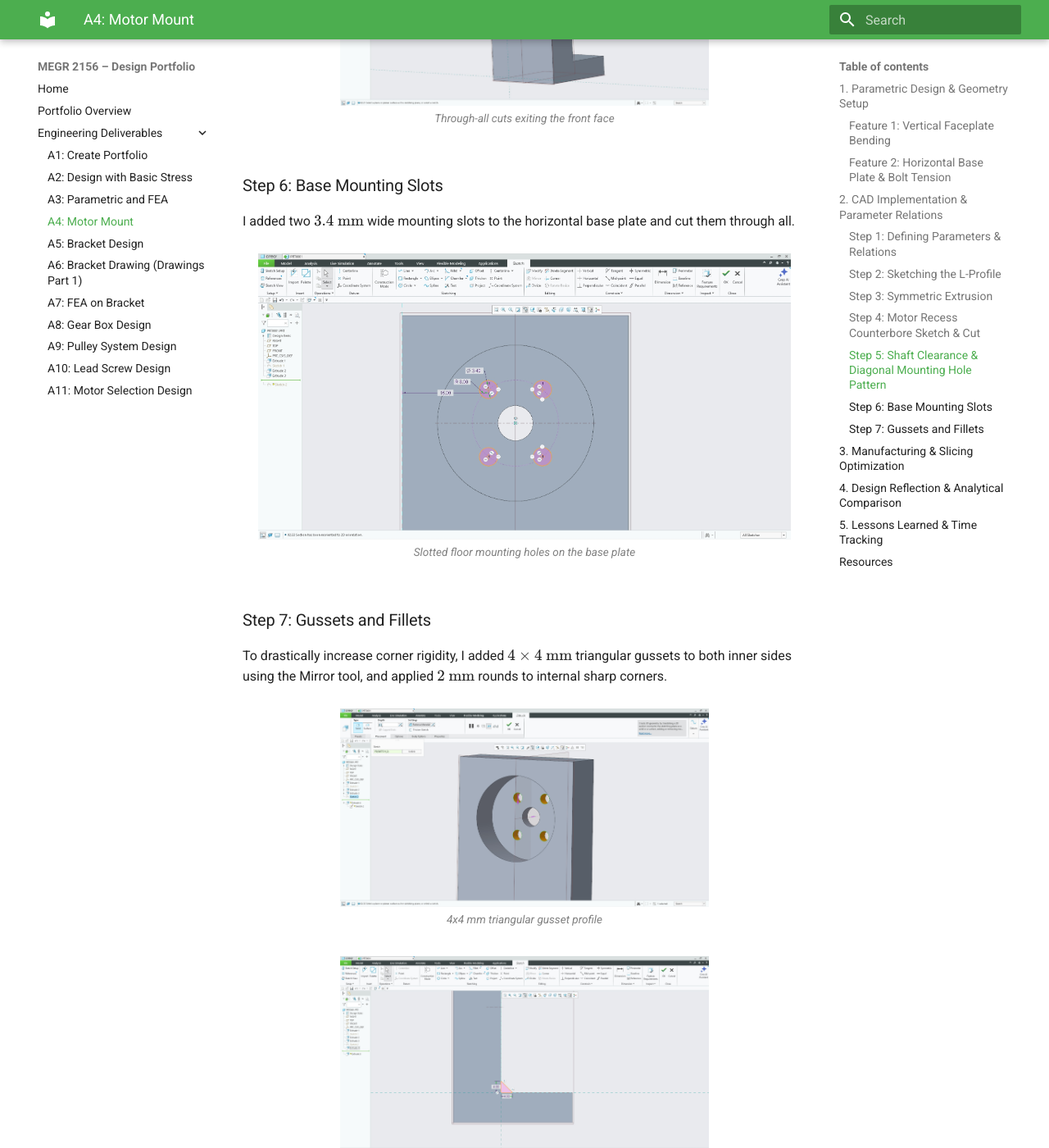
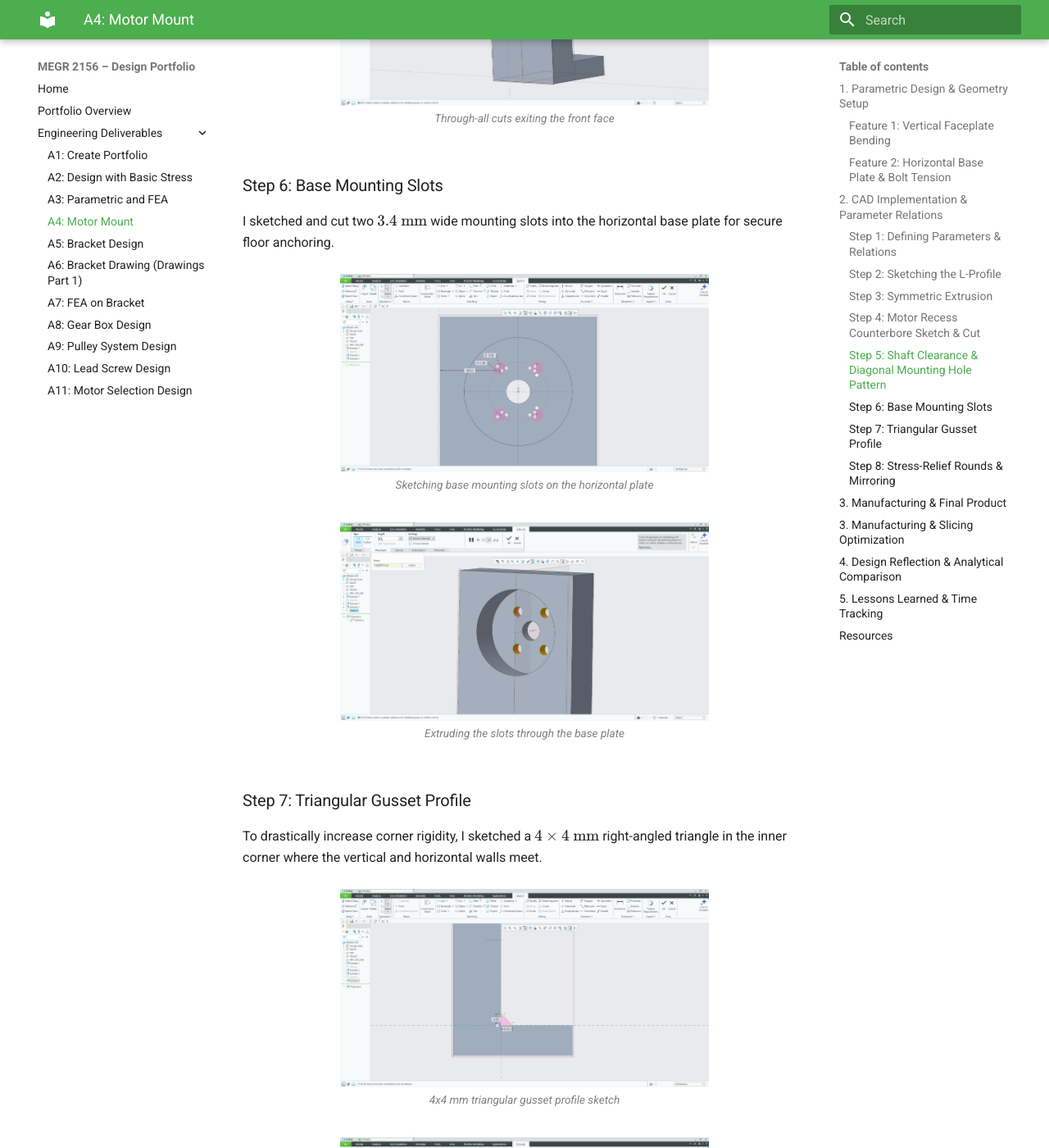
Before and after one commit to rhoang628/megr2156-portfolio, an MkDocs documentation site: the page built from docs/assignments/A04/index.md, in a window 1280 px wide and 1400 px high, scrolled down 4229 px. Shown: the whole window at 82% size. Built offline with MkDocs 1.6.1 and Material for MkDocs 9.7.7, drawn with Linux system fonts in a browser that asks for light colours; some of the changed text lies outside the part shown.

Commit message:
Revise mounting slots and gusset descriptions
Updated descriptions for mounting slots and gussets, added stress-relief rounds, and included final product details.

```diff
--- a/docs/assignments/A04/index.md
+++ b/docs/assignments/A04/index.md
@@ -96,40 +96,69 @@ On the floor of the recess pocket, I added a $6.5\text{ mm}$ central shaft hole
 </div>
 
 ### Step 6: Base Mounting Slots
-I added two $3.4\text{ mm}$ wide mounting slots to the horizontal base plate and cut them through all.
+I sketched and cut two $3.4\text{ mm}$ wide mounting slots into the horizontal base plate for secure floor anchoring.
 
 <div align="center">
   <figure style="display: inline-block; margin: 10px; vertical-align: top;">
-    <img src="Screenshot_8.jpg" alt="Base Mounting Slots" width="650">
+    <img src="Screenshot_8.jpg" alt="Base Mounting Slots Sketch" width="450">
     <figcaption style="font-size: 0.85em; color: gray; margin-top: 5px;">
-      Slotted floor mounting holes on the base plate
+      Sketching base mounting slots on the horizontal plate
+    </figcaption>
+  </figure>
+  <figure style="display: inline-block; margin: 10px; vertical-align: top;">
+    <img src="Screenshot_9.jpg" alt="Base Mounting Slots Extrude" width="450">
+    <figcaption style="font-size: 0.85em; color: gray; margin-top: 5px;">
+      Extruding the slots through the base plate
     </figcaption>
   </figure>
 </div>
 
-### Step 7: Gussets and Fillets
-To drastically increase corner rigidity, I added $4 \times 4\text{ mm}$ triangular gussets to both inner sides using the Mirror tool, and applied $2\text{ mm}$ rounds to internal sharp corners.
+### Step 7: Triangular Gusset Profile
+To drastically increase corner rigidity, I sketched a $4 \times 4\text{ mm}$ right-angled triangle in the inner corner where the vertical and horizontal walls meet.
 
 <div align="center">
   <figure style="display: inline-block; margin: 10px; vertical-align: top;">
-    <img src="Screenshot_9.jpg" alt="Gusset Sketch" width="450">
+    <img src="Screenshot_10.jpg" alt="Gusset Sketch" width="450">
     <figcaption style="font-size: 0.85em; color: gray; margin-top: 5px;">
-      4x4 mm triangular gusset profile
+      4x4 mm triangular gusset profile sketch
     </figcaption>
   </figure>
   <figure style="display: inline-block; margin: 10px; vertical-align: top;">
-    <img src="Screenshot_10.jpg" alt="Mirrored Gussets" width="450">
+    <img src="Screenshot_11.jpg" alt="Gusset Extrusion" width="450">
     <figcaption style="font-size: 0.85em; color: gray; margin-top: 5px;">
-      Symmetrically mirrored gussets
+      Extruding the initial gusset profile inward
     </figcaption>
   </figure>
 </div>
 
+### Step 8: Stress-Relief Rounds & Mirroring
+I applied $2\text{ mm}$ rounds to internal sharp corners to reduce stress concentrations, and used the Mirror tool to duplicate the gusset to the opposite side.
+
 <div align="center">
   <figure style="display: inline-block; margin: 10px; vertical-align: top;">
-    <img src="Screenshot_11.jpg" alt="Final Filleted Model" width="650">
+    <img src="Screenshot_12.jpg" alt="Rounds and Fillets" width="450">
     <figcaption style="font-size: 0.85em; color: gray; margin-top: 5px;">
-      Completed L-bracket model with 2 mm stress-relief rounds
+      Applying 2 mm stress-relief rounds
+    </figcaption>
+  </figure>
+  <figure style="display: inline-block; margin: 10px; vertical-align: top;">
+    <img src="Screenshot_13.jpg" alt="Mirrored Feature" width="450">
+    <figcaption style="font-size: 0.85em; color: gray; margin-top: 5px;">
+      Mirroring the gusset across the central datum plane
+    </figcaption>
+  </figure>
+</div>
+
+---
+
+## 3. Manufacturing & Final Product
+The completed model integrates the motor recess counterbore, diagonal mounting hole pattern, base slots, and reinforced corner gussets into a single parametric part.
+
+<div align="center">
+  <figure style="display: inline-block; margin: 10px; vertical-align: top;">
+    <img src="Screenshot_14.jpg" alt="Final Rendered Product" width="650">
+    <figcaption style="font-size: 0.85em; color: gray; margin-top: 5px;">
+      Final rendered model of the high-rigidity L-bracket motor mount
     </figcaption>
   </figure>
 </div>
```
